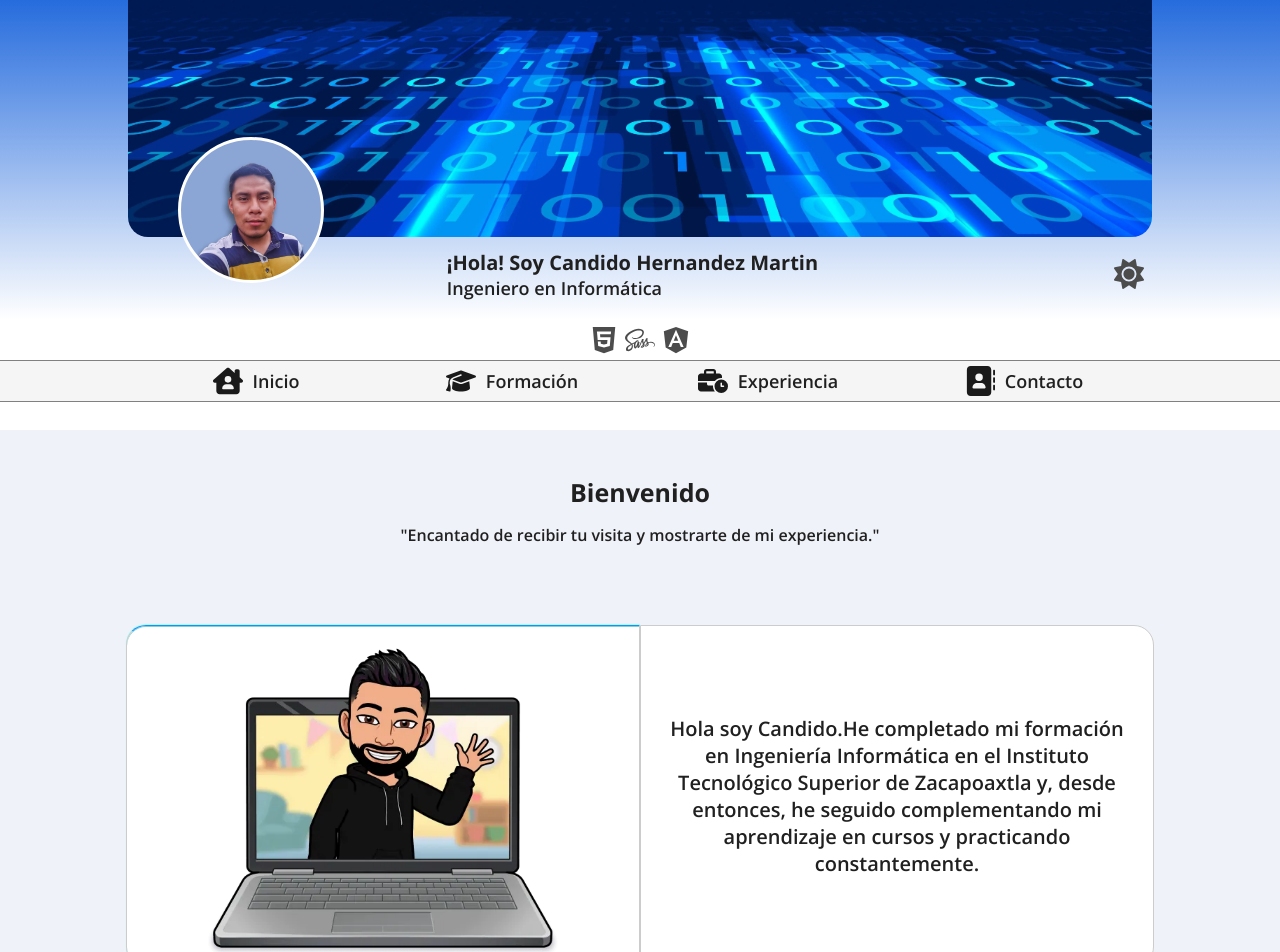
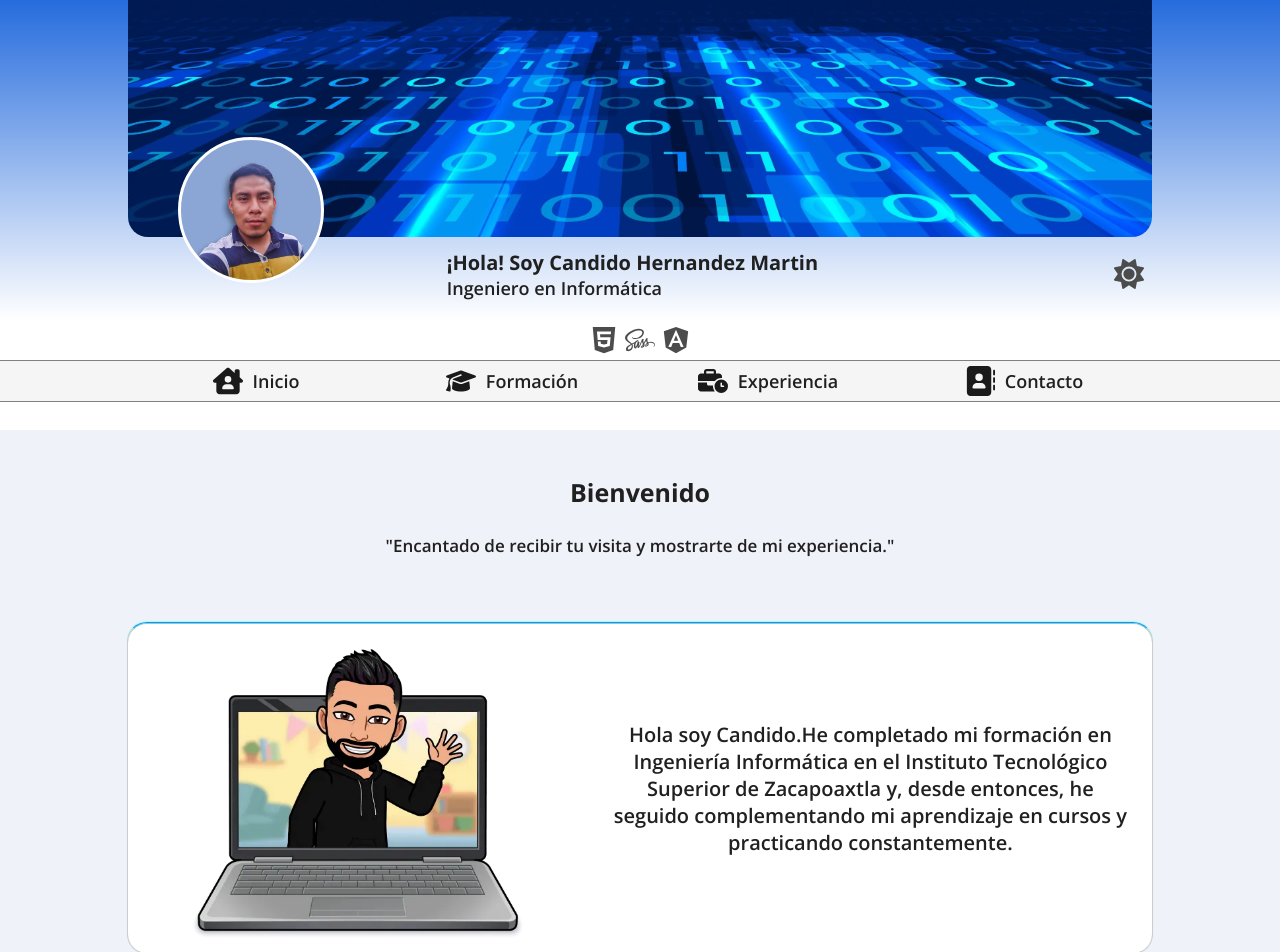
Before and after one commit to Candido-HM/portfolio-candido, an Angular app: page / in a window 1280 px wide. Shown: the top 952 px of the page. Built offline with nearby package versions, Linux system fonts and the light colour scheme.

Commit message:
modificacion home

```diff
--- a/src/app/components/main/home/home.component.html
+++ b/src/app/components/main/home/home.component.html
@@ -3,6 +3,7 @@
     <span>"Encantado de recibir tu visita y mostrarte de mi experiencia."</span>
 </section>
 <article class="presentation">
+    <section class="presentation-container">
         <figure class="avatar-container">
             <img src="../../../../assets/img/avatar-user.webp" alt="avatar">
         </figure>
@@ -12,6 +13,7 @@
                 Instituto Tecnológico Superior de Zacapoaxtla y, desde entonces, he seguido complementando
                 mi aprendizaje en cursos y practicando constantemente.
             </p>
+        </section>
     </section>
 </article>
 
--- a/src/assets/styles/_base.sass
+++ b/src/assets/styles/_base.sass
@@ -25,7 +25,7 @@ $img-user: url('/assets/img/img-user.webp')
     font-size: 25px
 
 @mixin style-borde()
-    border-radius: 20px 20px 0px 0px
+    border-radius: 20px 20px 20px 20px
     border-top: 1px solid #188FF5 !important
     box-shadow: 0px -1px 1px 0px #A2FBF9,0px 1px 0px 0px #89CFD1 inset
 
@@ -178,33 +178,38 @@ main
         h2
             @include title-section()
         span
-            margin-top: 15px
+            margin-top: 10px
+            padding: 15px
             text-align: center
             font-family: 'OpenSans-SB', Arial, sans-serif
+            font-size: 17px
     .presentation
         width: inherit
-        height: 400px
+        height: auto
         margin-top: 50px
         margin-bottom: 50px
         @include centrar-col()
-        .avatar-container
+        .presentation-container
             width: 90%
-            height: 250px
-            @include centrar()
+            height: auto
             @include style-borde()
-            img
-                width: 270px
-                height: 270px
-        .text-presentation
-            width: 90%
-            height: 180px
-            @include centrar()
-            border-radius: 0px 0px 20px 20px
-            p
-                text-align: center
-                padding: 10px
-                font-family: "OpenSans-SB"
-                font-size: 15px
+            .avatar-container
+                width: auto
+                height: 250px
+                @include centrar()
+                img
+                    width: 270px
+                    height: 270px
+            .text-presentation
+                width: auto
+                height: auto
+                p
+                    text-align: center
+                    padding: 15px
+                    font-family: "OpenSans-SB"
+                    font-size: 17px
+                    margin-top: 20px
+                    margin-bottom: 20px
 
     .title-skills
         margin-bottom: 50px
--- a/src/assets/styles/_responsive.sass
+++ b/src/assets/styles/_responsive.sass
@@ -52,22 +52,22 @@
     main
         /********************************** Componente Home ************************************/
         .presentation
-            flex-direction: row
-            justify-content: center
-            .avatar-container
-                width: 45%
-                height: 85%
-                border-radius: 20px 0px 0px 20px
-                img
-                    width: 300px
-                    height: 300px
-            .text-presentation
-                width: 45%
-                height: 85%
-                border-radius: 0px 20px 20px 0px
-                p
-                    font-size: 18px
-                    padding: 15px
+            .presentation-container
+                display: flex
+                .avatar-container
+                    width: 50%
+                    height: 100%
+                    img
+                        width: 290px
+                        height: 290px
+                .text-presentation
+                    width: 50%
+                    display: flex
+                    justify-content: center
+                    align-items: center
+                    p
+                        font-size: 18px
+                        padding: 15px
         .skills-article
             .skills-container
                 justify-content: flex-start
@@ -154,16 +154,18 @@
     main
         /********************************** Componente Home ************************************/
         .presentation
-            .avatar-container
-                width: 40%
-                img
-                    width: 350px
-                    height: 350px
-            .text-presentation
-                width: 40%
-                p
-                    font-size: 20px
-                    padding: 20px
+            .presentation-container
+                width: 80%
+                .avatar-container
+                    width: 45%
+                    img
+                        width: 330px
+                        height: 330px
+                .text-presentation
+                    width: 55%
+                    p
+                        font-size: 20px
+                        padding: 20px
         .skills-article
             .skills-container
                 width: 80%
--- a/src/assets/styles/_theme-dark.sass
+++ b/src/assets/styles/_theme-dark.sass
@@ -44,10 +44,8 @@ body.dark
         background-color: #18191A
         /***********************************Componente Home *************************************/
         .presentation
-            .avatar-container
+            .presentation-container
                 @include section-dark()
-        .text-presentation
-            @include section-dark()
 
         .skills-article
             .skills-container
--- a/src/assets/styles/_theme-light.sass
+++ b/src/assets/styles/_theme-light.sass
@@ -44,10 +44,8 @@ body.light
         background-color: #F0F2F9
         /***********************************Componente Home *************************************/
         .presentation
-            .avatar-container
+            .presentation-container
                 @include section-light()
-        .text-presentation
-            @include section-light()
 
         .skills-article
             .skills-container
```
Lines whose indentation alone changed are shown as unchanged.
